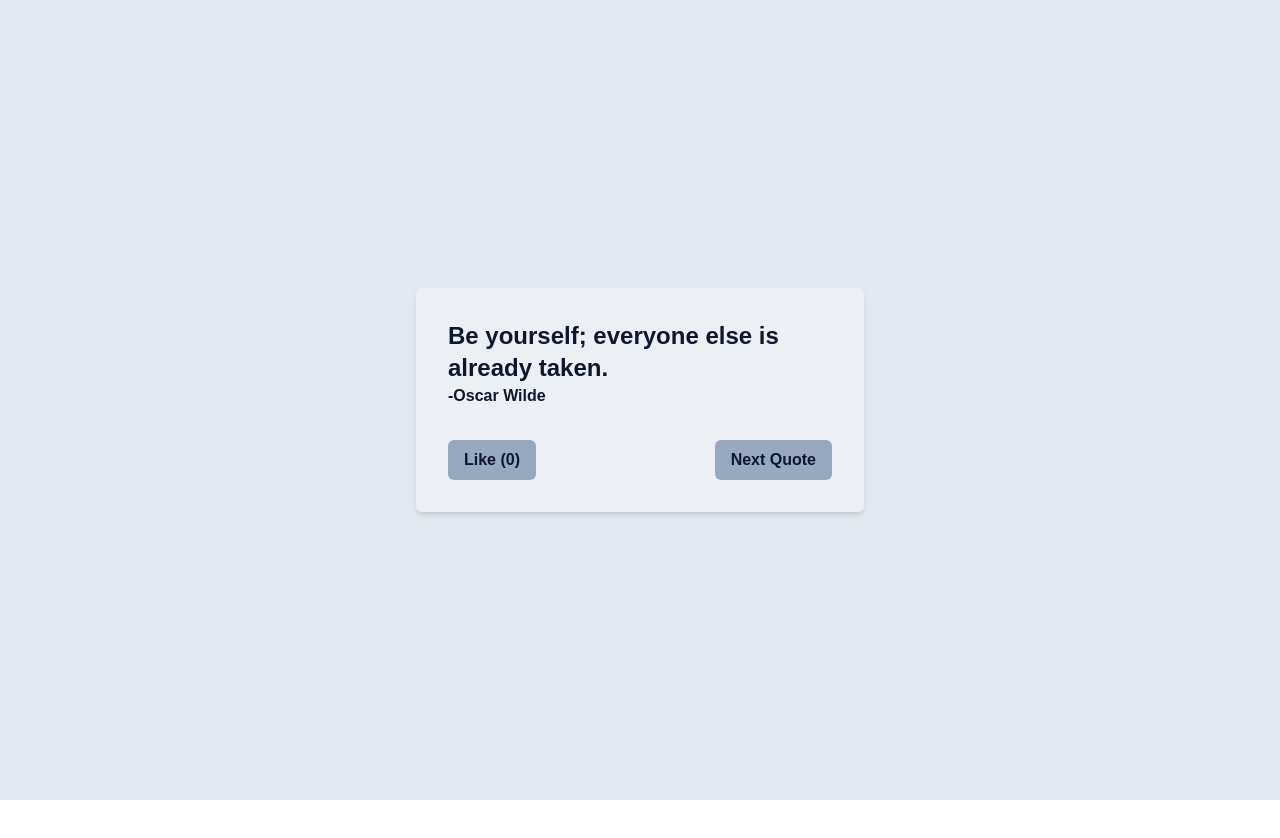
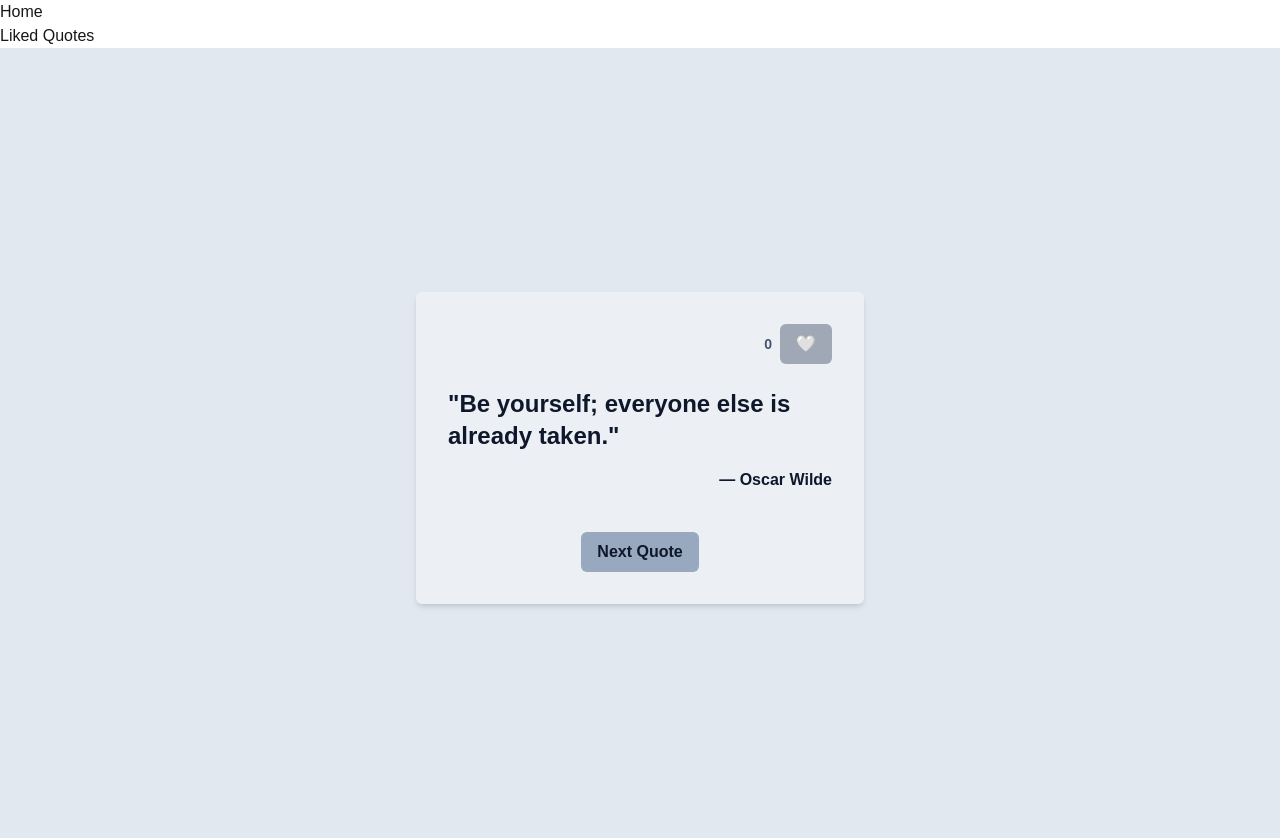
Before and after one commit to mugeylmz7/Random-Quotes, a Next.js app: page / in a window 1280 px wide. Shown: the top 838 px of the page. Before the commit the page ends 800 px from the top, so only its background shows below. Built offline with nearby package versions, Linux system fonts and the light colour scheme.

Commit message:
Final tweaks and liked quotes page added

```diff
--- /dev/null
+++ b/src/app/QuotesContext.js
@@ -0,0 +1,72 @@
+"use client";
+
+import { createContext, useState } from "react";
+import { quotes as initialQuotes } from "@/quotes";
+import { getRandomNumber } from "@/utils/helper-functions";
+
+// 1. Boş bir depo oluşturup bunu diğer dosyalarda kullanabilmek için 'export' etmeliyiz.
+export const QuotesContext = createContext();
+
+// 2. Depoya verileri koyacak ve dağıtacak Provider (Sağlayıcı) bileşenimiz
+export function QuotesProvider({ children }) {
+  // --- VERİLER ---
+  const [quotes, setQuotes] = useState(initialQuotes); // 1. Sözlerin listesi ve şu an gösterilen sözün indexi için state'ler oluşturuyoruz.
+  const [quoteIndex, setQuoteIndex] = useState(0); // 2. Aktif sözün sırası (Başlangıç değeri 0)
+  const [likedQuotes, setLikedQuotes] = useState([]); // 3. Beğenilen sözler listesi buraya gelecek
+
+  // --- FONKSİYONLAR ---
+  function handleLikeQuote(quote) {
+    // 1. Beğenilen sözü likedQuotes listesine ekliyoruz
+    const isAlreadyLiked = likedQuotes.find((q) => q.id === quote.id);
+
+    if (!isAlreadyLiked) {
+      // Favorilere ekle
+      setLikedQuotes([...likedQuotes, quote]);
+      console.log("The quote was liked!", quote);
+
+      // Ana quotes listesindeki likeCount'u artır
+      setQuotes(prevQuotes =>
+        prevQuotes.map((q) =>
+          // Sadece ID'si eşleşen sözün sayısını artır, diğerlerini olduğu gibi bırak
+          q.id === quote.id ? {...q, likeCount: q.likeCount + 1} : q
+        )
+      );
+    }
+  }
+
+  // Beğenmekten vazgeçme
+  function handleUnlikeQuote(quote) {
+  // 1. Favori listesinden çıkar
+  setLikedQuotes(likedQuotes.filter((q) => q.id !== quote.id));
+
+  // 2. Ana listedeki beğeni sayısını 1 azalt
+  setQuotes(prevQuotes =>
+    prevQuotes.map((q) =>
+      q.id === quote.id ? { ...q, likeCount: Math.max(0, q.likeCount - 1) } : q
+    )
+  );
+}
+
+  // Sıradaki söze geçme
+  function handleNextQuote() {
+    const nextIndex = getRandomNumber(0, quotes.length - 1);
+    setQuoteIndex(nextIndex);
+  }
+
+  return (
+    // Oluşturduğumuz state'leri diğer sayfalara göndermek için value objesinin içine koyuyoruz
+    <QuotesContext.Provider
+      value={{
+        quotes,
+        quoteIndex,
+        likedQuotes,
+        handleLikeQuote,
+        handleUnlikeQuote,
+        handleNextQuote,
+      }}
+    >
+      {/* children, bu depoyla sarmalayacağımız diğer tüm sayfaları temsil eder */}
+      {children}
+    </QuotesContext.Provider>
+  );
+}
--- a/src/app/layout.js
+++ b/src/app/layout.js
@@ -1,4 +1,6 @@
 import { Geist, Geist_Mono } from "next/font/google";
+import {QuotesProvider} from "@/app/QuotesContext";
+import Link from "next/link";
 import "./globals.css";
 
 const geistSans = Geist({
@@ -16,13 +18,29 @@ export const metadata = {
   description: "Random Quotes Application 130625",
 };
 
-export default function RootLayout({ children }) {
+export default function RootLayout({children}) {
   return (
     <html
       lang="en"
       className={`${geistSans.variable} ${geistMono.variable} h-full antialiased`}
     >
-      <body className="min-h-full">{children}</body>
+      <body className="min-h-full">
+      <QuotesProvider>
+        <nav>
+        <ul>
+          <li>
+            <Link href='/'>Home</Link>
+          </li>
+          <li>
+            <Link href='/user/quotes/liked'>Liked Quotes</Link>
+          </li>
+        </ul>
+      </nav>
+        {children}
+
+      </QuotesProvider>
+      </body>
     </html>
   );
+
 }
--- a/src/app/page.js
+++ b/src/app/page.js
@@ -1,45 +1,55 @@
 'use client';
 
-import {quotes as initialQuotes} from '@/quotes';
-import {useState} from 'react';
-import {H3} from '@/components/typography/H3';
-import {Button} from '@/components/Button';
-import {getRandomNumber} from '@/utils/helper-functions';
+import { H3 } from '@/components/typography/H3';
+import { Button } from '@/components/Button';
+import { useContext } from 'react';
+import { QuotesContext } from '@/app/QuotesContext';
 
 export default function Home() {
-  const [quotes, setQuotes] = useState(initialQuotes);
-  const [quoteIndex, setQuoteIndex] = useState(0);
-  const {quote, author, likeCount} = quotes[quoteIndex];
+  const { quotes, quoteIndex, handleLikeQuote, handleUnlikeQuote, likedQuotes, handleNextQuote } = useContext(QuotesContext);
 
-  function handleClick() {
-    const nextQuoteIndex = getRandomNumber (0, initialQuotes.length -1);
-    setQuoteIndex(nextQuoteIndex);
-  }
+  // 1. Veri güvenliği: Eğer quotes henüz yüklenmediyse hata vermesini engelle
+  if (!quotes || quotes.length === 0) return <p>Loading...</p>;
 
-  function handleLike() {
-    const updatedQuotes = quotes.map((q, index) => {
-      if (index === quoteIndex) {
-        return {...q, likeCount: q.likeCount +1};
-      }
-        return q;
-      } );
-    setQuotes(updatedQuotes);
-  }
+  const currentQuote = quotes[quoteIndex];
+
+  // 2. Beğeni durumunu kontrol et
+  const isLiked = likedQuotes.some(q => q.id === currentQuote.id);
 
   return (
-    //JSX
-      <main className="min-h-screen flex items-center justify-center bg-slate-200">
-        <section className="flex flex-col rounded-md bg-slate-50/50 p-8 shadow-md max-w-md w-full">
-          <H3 element='p'>{quote}</H3>
-          <span className='text-md font-semibold text-slate-900 self end'>-{author}</span>
-          <div className='flex flex-row justify-between mt-8'>
-          <Button variant={'primary'} onClick={handleLike}>Like ({likeCount}) </Button>
+    <main className="min-h-screen flex items-center justify-center bg-slate-200 p-4">
+      <section className="flex flex-col rounded-md bg-slate-50/50 p-8 shadow-md max-w-md w-full">
 
-            <Button variant = {'primary'} onClick = {handleClick}>
+        {/* Beğeni Bölümü */}
+        <div className='flex items-center self-end gap-2 mb-4'>
+          <span className="text-sm font-bold text-slate-600">
+            {currentQuote.likeCount}
+          </span>
+          <Button
+            variant={'icon'}
+            onClick={() => isLiked ? handleUnlikeQuote(currentQuote) : handleLikeQuote(currentQuote)}
+            className="transition-transform active:scale-125"
+          >
+            {isLiked ? '❤️' : '🤍'}
+          </Button>
+        </div>
+
+        {/* Söz ve Yazar Bölümü */}
+        <div className="min-h-[120px] flex flex-col justify-center">
+          <H3 element='p' className="italic text-center">"{currentQuote.quote}"</H3>
+          <span className='text-md font-semibold text-slate-900 self-end mt-4'>
+            — {currentQuote.author}
+          </span>
+        </div>
+
+        {/* Navigasyon */}
+        <div className='flex justify-center mt-8'>
+          <Button variant={'primary'} onClick={handleNextQuote} className="w-full">
             Next Quote
-            </Button>
-          </div>
-        </section>
-      </main>
+          </Button>
+        </div>
+
+      </section>
+    </main>
   );
 }
--- /dev/null
+++ b/src/app/user/quotes/liked/page.js
@@ -0,0 +1,59 @@
+'use client';
+
+import { useContext } from 'react';
+import { QuotesContext } from '@/app/QuotesContext';
+import { H3 } from '@/components/typography/H3';
+import { Button } from '@/components/Button';
+
+export default function LikedQuotesPage() {
+  const { likedQuotes, handleUnlikeQuote } = useContext(QuotesContext);
+
+  return (
+    <main className="min-h-screen bg-slate-200 p-8">
+      <section className="max-w-2xl mx-auto">
+        <H3 element='h1' className='mb-8 text-center text-slate-800 text-3xl'>
+          My Liked Quotes ❤️
+        </H3>
+
+        <div className='flex flex-col gap-6 w-full'>
+          {likedQuotes.length === 0 ? (
+            <div className="bg-white/50 p-10 rounded-lg text-center shadow-sm">
+              <p className='text-slate-600 text-lg italic'>
+                You haven't liked any quotes yet. Go back and find some inspiration!
+              </p>
+            </div>
+          ) : (
+            likedQuotes.map((quote) => (
+              <section
+                key={quote.id}
+                className="flex flex-row items-center justify-between gap-4 rounded-xl bg-white p-6 shadow-md border-l-4 border-red-400 transition-all hover:shadow-lg"
+              >
+                {/* Sol Taraf: Söz ve Yazar */}
+                <div className="flex flex-col flex-1">
+                  <p className="text-lg text-slate-800 font-medium italic mb-2">
+                    "{quote.quote}"
+                  </p>
+                  <span className='text-sm font-semibold text-slate-500 uppercase tracking-wider'>
+                    — {quote.author}
+                  </span>
+                </div>
+
+                {/* Sağ Taraf: Kaldırma Butonu */}
+                <div className="flex-shrink-0">
+                  <Button
+                    variant={'icon'}
+                    onClick={() => handleUnlikeQuote(quote)}
+                    className="hover:bg-red-50 p-2 rounded-full transition-colors"
+                    title="Remove from favorites"
+                  >
+                    <span className="text-2xl">💔</span>
+                  </Button>
+                </div>
+              </section>
+            ))
+          )}
+        </div>
+      </section>
+    </main>
+  );
+}
--- a/src/quotes.js
+++ b/src/quotes.js
@@ -1,250 +1,251 @@
 export const quotes = [
   {
+    id: 1,
     quote: "Be yourself; everyone else is already taken.",
     author: "Oscar Wilde",
     likeCount: 0
   },
-  {
+  { id: 2,
     quote: "The secret of getting ahead is getting started.",
     author: "Mark Twain",
     likeCount: 0
   },
-  {
+  { id: 3,
     quote: "In the middle of difficulty lies opportunity.",
     author: "Albert Einstein",
     likeCount: 0
   },
-  {
+  { id: 4,
     quote: "What you do today can improve all your tomorrows.",
     author: "Ralph Marston",
     likeCount: 0
   },
-  {
+  { id: 5,
     quote: "It always seems impossible until it’s done.",
     author: "Nelson Mandela",
     likeCount: 0
   },
-  {
+  { id: 6,
     quote: "If you can dream it, you can do it.",
     author: "Walt Disney",
     likeCount: 0
   },
-  {
+  { id: 7,
     quote: "Stay hungry. Stay foolish.",
     author: "Steve Jobs",
     likeCount: 0
   },
-  {
+  { id: 8,
     quote: "Whatever you are, be a good one.",
     author: "Abraham Lincoln",
     likeCount: 0
   },
-  {
+  { id: 9,
     quote: "Strive not to be a success, but rather to be of value.",
     author: "Albert Einstein",
     likeCount: 0
   },
-  {
+  { id: 10,
     quote: "Simplicity is the ultimate sophistication.",
     author: "Leonardo da Vinci",
     likeCount: 0
   },
-  {
+  { id: 11,
     quote: "Life is short. Live it.",
     author: "Unknown",
     likeCount: 0
   },
-  {
+  { id: 12,
     quote: "Act as if what you do makes a difference. It does.",
     author: "William James",
     likeCount: 0
   },
-  {
+  {   id: 13,
     quote: "Turn your wounds into wisdom.",
     author: "Oprah Winfrey",
     likeCount: 0
   },
-  {
+  {  id: 14,
     quote: "You miss 100% of the shots you don’t take.",
     author: "Wayne Gretzky",
     likeCount: 0
   },
-  {
+  {   id: 15,
     quote: "Dream big and dare to fail.",
     author: "Norman Vaughan",
     likeCount: 0
   },
-  {
+  {   id: 16,
     quote: "Don’t wait. The time will never be just right.",
     author: "Napoleon Hill",
     likeCount: 0
   },
-  {
+  {   id: 17,
     quote: "Well done is better than well said.",
     author: "Benjamin Franklin",
     likeCount: 0
   },
-  {
+  {   id: 18,
     quote: "Be the change that you wish to see in the world.",
     author: "Often attributed to Gandhi",
     likeCount: 0
   },
-  {
+  {   id: 19,
     quote: "Happiness is not by chance, but by choice.",
     author: "Jim Rohn",
     likeCount: 0
   },
-  {
+  {   id: 20,
     quote: "Action is the foundational key to all success.",
     author: "Pablo Picasso",
     likeCount: 0
   },
-  {
+  {   id: 21,
     quote: "Do something today that your future self will thank you for.",
     author: "Sean Patrick Flanery",
     likeCount: 0
   },
-  {
+  {   id: 22,
     quote: "It’s not the years in your life that count. It’s the life in your years.",
     author: "Abraham Lincoln",
     likeCount: 0
   },
-  {
+  {   id: 23,
     quote: "Either you run the day or the day runs you.",
     author: "Jim Rohn",
     likeCount: 0
   },
-  {
+  {  id: 24,
     quote: "Believe you can and you’re halfway there.",
     author: "Theodore Roosevelt",
     likeCount: 0
   },
-  {
+  {   id: 25,
     quote: "Failure is success if we learn from it.",
     author: "Malcolm Forbes",
     likeCount: 0
   },
-  {
+  {   id: 26,
     quote: "Life is 10% what happens to us and 90% how we react to it.",
     author: "Charles R. Swindoll",
     likeCount: 0
   },
-  {
+  {     id: 27,
     quote: "Start where you are. Use what you have. Do what you can.",
     author: "Arthur Ashe",
     likeCount: 0
   },
-  {
+  {   id: 28,
     quote: "What we think, we become.",
     author: "Buddha",
     likeCount: 0
   },
-  {
+  {   id: 29,
     quote: "Keep going. Everything you need will come to you at the perfect time.",
     author: "Unknown",
     likeCount: 0
   },
-  {
+  {   id: 30,
     quote: "Success is not final; failure is not fatal.",
     author: "Winston Churchill",
     likeCount: 0
   },
-  {
+  {   id: 31,
     quote: "A person who never made a mistake never tried anything new.",
     author: "Albert Einstein",
     likeCount: 0
   },
-  {
+  {   id: 32,
     quote: "Don’t let yesterday take up too much of today.",
     author: "Will Rogers",
     likeCount: 0
   },
-  {
+  {   id: 33,
     quote: "Everything you’ve ever wanted is on the other side of fear.",
     author: "George Addair",
     likeCount: 0
   },
-  {
+  {   id: 34,
     quote: "I have not failed. I’ve just found 10,000 ways that won’t work.",
     author: "Thomas Edison",
     likeCount: 0
   },
-  {
+  {   id: 35,
     quote: "If you want to lift yourself up, lift up someone else.",
     author: "Booker T. Washington",
     likeCount: 0
   },
-  {
+  {     id: 36,
     quote: "Don’t be pushed around by the fears in your mind.",
     author: "Roy T. Bennett",
     likeCount: 0
   },
-  {
+  {   id: 37,
     quote: "Small deeds done are better than great deeds planned.",
     author: "Peter Marshall",
     likeCount: 0
   },
-  {
+  {  id: 38,
     quote: "We may encounter many defeats but we must not be defeated.",
     author: "Maya Angelou",
     likeCount: 0
   },
-  {
+  {   id: 39,
     quote: "Be kind whenever possible. It is always possible.",
     author: "Dalai Lama",
     likeCount: 0
   },
-  {
+  {  id: 40,
     quote: "To succeed in life, you need two things: ignorance and confidence.",
     author: "Mark Twain",
     likeCount: 0
   },
-  {
+  {   id: 41,
     quote: "The only limit to our realization of tomorrow will be our doubts of today.",
     author: "Franklin D. Roosevelt",
     likeCount: 0
   },
-  {
+  {   id: 42,
     quote: "You can, you should, and if you’re brave enough to start, you will.",
     author: "Stephen King",
     likeCount: 0
   },
-  {
+  {   id: 43,
     quote: "If at first you don’t succeed, try, try again.",
     author: "Thomas H. Palmer",
     likeCount: 0
   },
-  {
+  {   id: 44,
     quote: "It’s kind of fun to do the impossible.",
     author: "Walt Disney",
     likeCount: 0
   },
-  {
+  {  id: 45,
     quote: "If opportunity doesn’t knock, build a door.",
     author: "Milton Berle",
     likeCount: 0
   },
-  {
+  {   id: 46,
     quote: "Fall seven times, stand up eight.",
     author: "Japanese Proverb",
     likeCount: 0
   },
-  {
+  {   id: 47,
     quote: "A journey of a thousand miles begins with a single step.",
     author: "Lao Tzu",
     likeCount: 0
   },
-  {
+  {   id: 48,
     quote: "Never regret anything that made you smile.",
     author: "Mark Twain",
     likeCount: 0
   },
-  {
+  {  id: 49,
     quote: "Die with memories, not dreams.",
     author: "Unknown",
     likeCount: 0
   },
-  {
+  {   id: 50,
     quote: "I can and I will. Watch me.",
     author: "Carrie Green (often credited)",
     likeCount: 0
```
